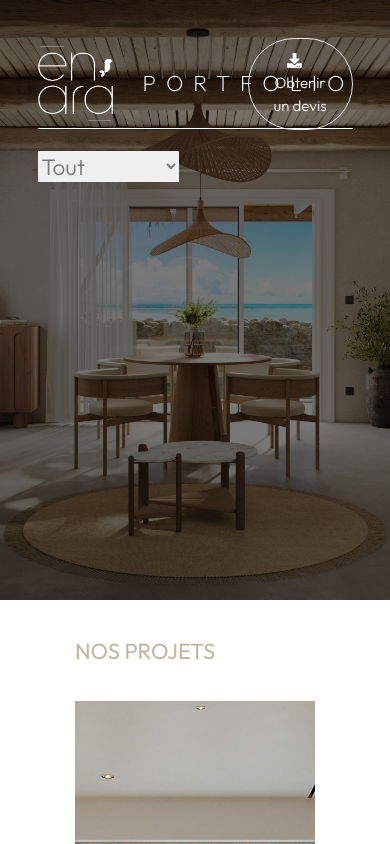
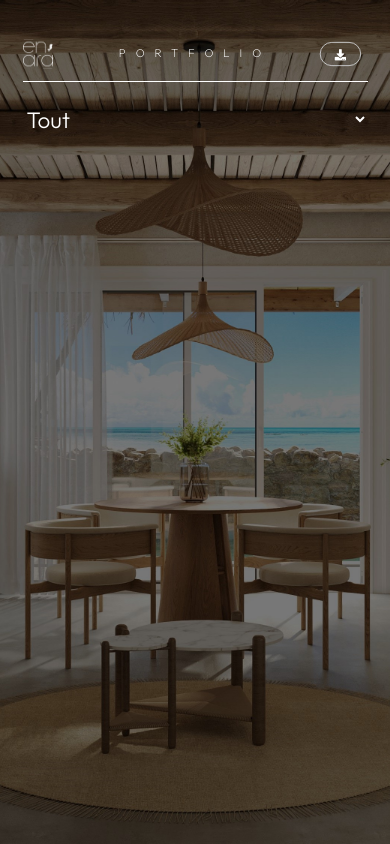
Before and after one commit to annickolivia/enaradesign, a React (Create React App) app: page /projets in a window 390 px wide. Shown: the top 844 px of the page. Built offline with nearby package versions, Linux system fonts and the light colour scheme.

Commit message:
responsive projets

```diff
--- a/src/components/Projets/ProjetFeature.js
+++ b/src/components/Projets/ProjetFeature.js
@@ -75,28 +75,35 @@ const ProjectDetails = () => {
         transition: 'transform 0.1s linear',
       }}
       >
-        <div className="relative px-20 py-10 h-screen z-40">
+        <div className="relative px-6 md:px-20 py-10 h-screen z-40">
           <TopPortfolio setShowDevis={setShowDevis}/>
           <div className='relative text-white h-full flex flex-col justify-end py-44'>
-            <h2 className='text-white font-light' data-aos="fade-up">{project.titre}</h2>
-            <p className='text-4xl font-thin' data-aos="fade-up" data-aos-delay="300">{project.type}</p>
+            <h2 className='text-white font-light text-2xl md:text-5xl' data-aos="fade-up">{project.titre}</h2>
+            <p className='text-xl md:text-4xl font-thin' data-aos="fade-up" data-aos-delay="300">{project.type}</p>
           </div>
         </div>
         <div className="absolute z-20 bg-black bg-opacity-40 w-screen h-screen top-0"></div>
       </div>
       {/* Elements */}
-      <div className="text-center py-20 px-20">
-        <div className='grid grid-cols-2'
+      <div className="text-center py-10 md:py-20 px-6 md:px-20">
+        <div className='grid md:grid-cols-2 grid-cols-1'
         >
-          <h2 className='text-lg font-light flex justify-start' style={{color: mainColors.mainBrown}}>{project.titre}</h2>
-          <h2 className="text-lg font-light mb-2 flex justify-start" style={{color: mainColors.mainBrown}}>ÉLEMENTS</h2>
-          <div className='col-span-3 h-[1px]'
+          <h2 className='text-lg font-light flex justify-start  md:mb-0 mb-2 c' style={{color: mainColors.mainBrown}}>{project.titre}</h2>
+          <div className='md:hidden col-span-1 md:col-span-3 h-[1px]'
+            style = {{backgroundColor: mainColors.mainBrown}}
+          ></div>
+          <h2 className="text-lg font-light mb-2 justify-start hidden md:flex" style={{color: mainColors.mainBrown}}>ÉLEMENTS</h2>
+          <div className='col-span-1 md:col-span-3 h-[1px] md:block hidden'
             style = {{backgroundColor: mainColors.mainBrown}}
           ></div>
               {/* Description */}
-          <div className="text-justify text-gray-700 text-md leading-relaxed pr-16 pt-5">
+          <div className="text-justify text-gray-700 text-md leading-relaxed pr-16 pt-5 mb-4 md:mb-0">
             {project.description}
           </div>
+          <h2 className="text-lg font-light mb-2 justify-start flex md:hidden" style={{color: mainColors.mainBrown}}>ÉLEMENTS</h2>
+            <div className='md:hidden col-span-1 md:col-span-3 h-[1px]'
+            style = {{backgroundColor: mainColors.mainBrown}}
+          ></div>
           <ul className="flex flex-col gap-4 text-sm tracking-widest  mt-5  pb-10"
            style={{color: mainColors.mainBrown}}
           >
@@ -125,7 +132,7 @@ const ProjectDetails = () => {
       {/* Design intérieur */}
       {project.interiorImages.length > 0 && (
         <section className=''>
-          <div className='flex items-center justify-between py-10 px-20 '>
+          <div className='flex items-center justify-between py-10 px-6 md:px-20 '>
               <h3 className="text-2xl font-normal" style={{color:mainColors.mainBrown}}>Design d’intérieur</h3>
               <div className='h-[1px] w-4/5' style={{backgroundColor: mainColors.mainBrown}}></div>
           </div>
@@ -139,12 +146,12 @@ const ProjectDetails = () => {
 
       {/* CTA */}
       {project.ctaText && (
-        <div className="text-left mt-8 px-20 text-gray-700 text-lg">
+        <div className="text-left mt-8 px-6 md:px-20 text-gray-700 text-lg">
           {project.ctaText}
         </div>
       )}
       {/* bouton pour devis */}
-      <div className='px-20 py-10'>
+      <div className='px-6 md:px-20 py-10'>
           <DevisBtn />
       </div>
 
--- a/src/components/Projets/ProjetsCarousel.js
+++ b/src/components/Projets/ProjetsCarousel.js
@@ -8,7 +8,7 @@ import { Link } from 'react-router-dom';
 
 function ProjetsCarousel({selectedProjet, handleCardClick}) {
   return (
-    <div className='py-10 px-20'>
+    <div className='py-10 px-6 md:px-20'>
       <h4  className="pb-10 font-normal" style={{color: mainColors.mainBrown}}>NOS PROJETS</h4>
       <div className="w-full grid md:grid-cols-2 gap-16">
         {selectedProjet.map((project, index) => (
--- a/src/components/Projets/devisBtn.js
+++ b/src/components/Projets/devisBtn.js
@@ -3,11 +3,11 @@ import { Link } from 'react-router-dom'
 
 function DevisBtn({setShowDevis}) {
   return (
-    <Link className="text-white font-light border rounded-full py-3 px-5 h-fit w-fit text-center"
+    <Link className="text-white font-light border flex items-center justify-center rounded-full scale-75 md:py-3 px-5 h-fit w-fit text-center"
     onClick= {() => setShowDevis(true)}
     >
-        <i className='fas fa-download pr-3'/>
-        Obtenir un devis
+        <i className='fas fa-download pr-0 py-2 md:pr-3'/>
+        <span className='hidden md:block'>Obtenir un devis</span>
     </Link>
   )
 }
--- a/src/components/Projets/topPortfolio.js
+++ b/src/components/Projets/topPortfolio.js
@@ -3,13 +3,13 @@ import DevisBtn from './devisBtn';
 
 function TopPortfolio({setShowDevis}) {
   return (
-    <div className='grid grid-cols-3 items-center scale-50 transform h-[60px] pb-24 mb-6 border-b-[1px] border-white relative z-30'
+    <div className='grid  grid-cols-[1fr_2fr_1fr] items-center  transform h-fit md:h-[60px] pb-3 md:pb-24 mb-6 border-b-[1px] border-white relative z-30'
       data-aos = "fade-up"
     >
-        <img className='w-20 h-20' src="/img/logo_blanc.png"
+        <img className='w-8 h-8 md:w-20 md:h-20' src="/img/logo_blanc.png"
           data-aos = "fade-right"
         />
-        <h4 className='text-white font-extralight tracking-[10px] text-center'
+        <h4 className='text-white font-extralight tracking-[10px] text-center text-xs md:text-3xl '
           data-aos = "fade-up"
         >PORTFOLIO</h4>
         <div className="flex justify-end"
--- a/src/views/Projets.js
+++ b/src/views/Projets.js
@@ -27,23 +27,24 @@ function Projets() {
 
   return (
     <div>
-      <div className=" px-10 py-10
-      md:px-20 h-[600px]"
+      <div className=" px-6 py-10
+      md:px-20 h-screen md:h-[600px]"
       style={{backgroundImage: "url('/img/portfolio/portfolioBg.jpg')", backgroundPosition: 'center', backgroundSize:'cover'}}
       >
         <TopPortfolio />
         <FiltreProjet setSelectedCateg={setSelectedCateg}/>
         <select
-          className="justify-center items-center md:w-full mb-10 block md:hidden text-2xl"
+          className="justify-center font-light items-center md:w-full mb-10 block md:hidden bg-transparent text-white text-2xl w-full"
           onChange={(e) => setSelectedCateg(e.target.value)}
           value={selectedCateg}
         >
-          <option className="text-base" value="tout">Tout</option>
-          <option className="text-base" value="commercial">Commercial</option>
-          <option className="text-base" value="urbain">Urbain</option>
-          <option className="text-base" value="residentiel">Residentiel</option>
-          <option className="text-base" value="professionel">Professionel</option>
+          <option className="text-base text-gray-900" value="tout">Tout</option>
+          <option className="text-base text-gray-900" value="commercial">Commercial</option>
+          <option className="text-base text-gray-900" value="urbain">Urbain</option>
+          <option className="text-base text-gray-900" value="residentiel">Residentiel</option>
+          <option className="text-base text-gray-900" value="professionel">Professionel</option>
         </select>
+
         {/* <ProjetFeature activeProjet={activeProjet}/> */}
       </div>
     <ProjetsCarousel selectedProjet={selectedProjet} handleCardClick={handleCardClick}/>
```
